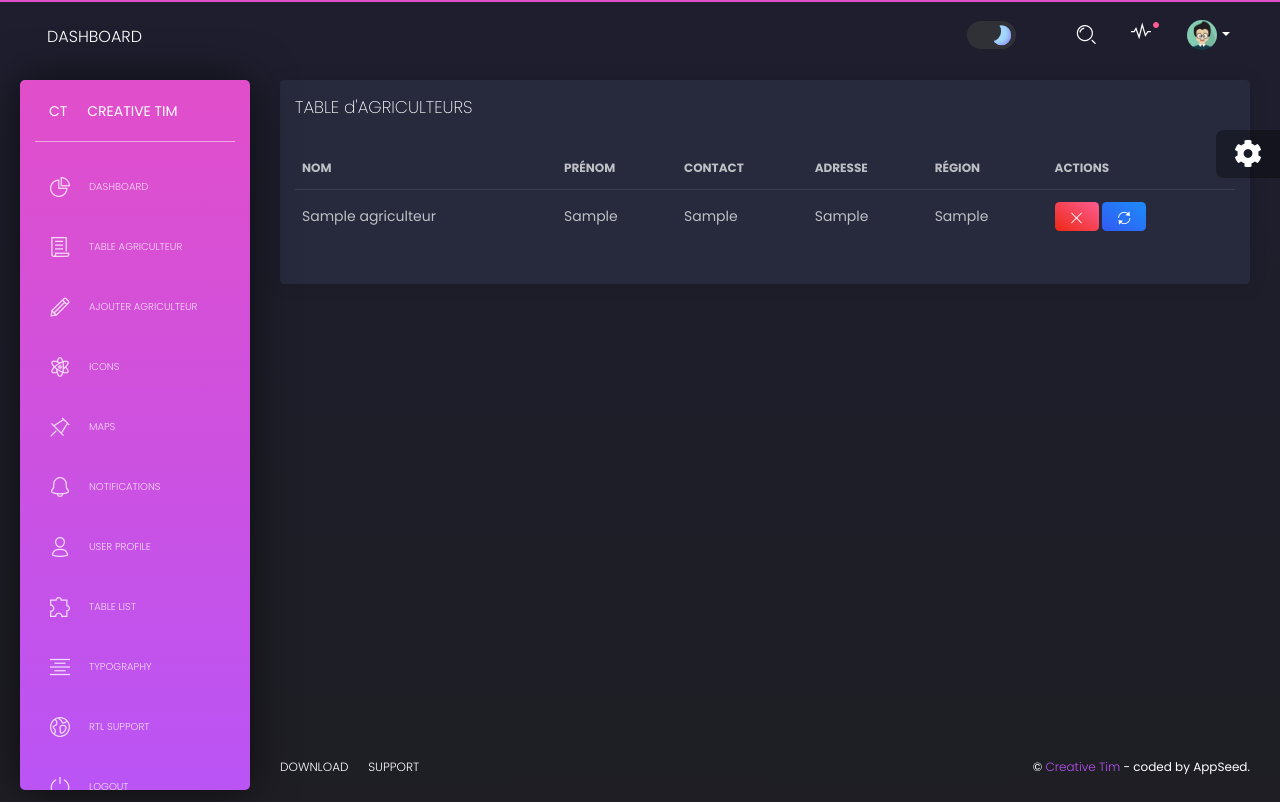
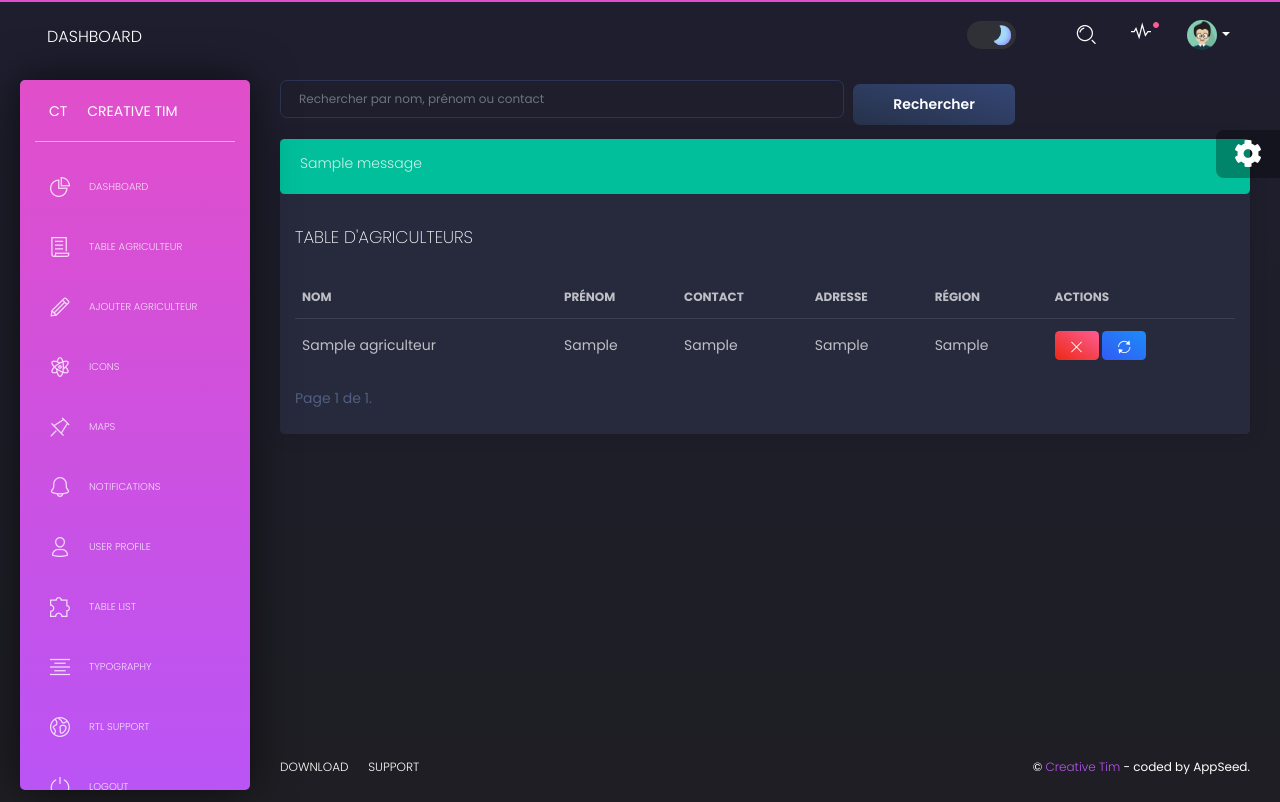
Before and after one commit to Manel007/Django_Prevision, a Django app: page /agriculteurs/list/ in a window 1280 px wide. Run offline with Django 3.2, Linux system fonts and the light colour scheme; tables that the repository leaves empty hold one stand-in row (values such as "Sample post"); one stand-in notice (Sample message) is shown; some libraries are stand-ins or nearby versions.

Commit message:
changements

```diff
--- a/apps/agriculteur/templates/agriculteur/list.html
+++ b/apps/agriculteur/templates/agriculteur/list.html
@@ -10,15 +10,39 @@
 <div class="content">
     <div class="row">
         <div class="col-md-12">
-        <div class="card ">
+            <form method="GET" action="{% url 'list_agriculteurs' %}">
+                <div class="row">
+                    <div class="col-md-7 pr-md-1">
+                        <div class="form-group">
+                            <input type="text" class="form-control me-5" name="search" placeholder="Rechercher par nom, prénom ou contact" value="{{ search_query|default:'' }}">
+                        </div>
+                    </div>
+                    <div class="col-md-5 px-md-1">
+                        <div class="form-group">
+                            <button class="btn btn-outline-secondary" type="submit">Rechercher</button>
+                        </div>
+                    </div>
+                </div>
+            </form>
+
+            <div class="card">
+                {% if messages %}
+                <div class="alert alert-success">
+                    {% for message in messages %}
+                    <p>{{ message }}</p>
+                    {% endfor %}
+                </div>
+                {% endif %}
+
                 <div class="card-header">
-            <h4 class="card-title"> TABLE d'AGRICULTEURS </h4>
+                    <h4 class="card-title"> TABLE D'AGRICULTEURS </h4>
                 </div>
+
                 <div class="card-body">
                     <div class="table-responsive">
-              {% if agriculteurs %}
-              <table class="table tablesorter " id="">
-                <thead class=" text-primary">
+                        {% if page_obj %}
+                        <table class="table tablesorter">
+                            <thead class="text-primary">
                                 <tr>
                                     <th>Nom</th>
                                     <th>Prénom</th>
@@ -29,7 +53,7 @@
                                 </tr>
                             </thead>
                             <tbody>
-                  {% for agriculteur in agriculteurs %}
+                                {% for agriculteur in page_obj %}
                                 <tr>
                                     <td>{{ agriculteur.nom }}</td>
                                     <td>{{ agriculteur.prenom }}</td>
@@ -45,16 +69,50 @@
                                             </button>
                                         </form>
                                         <a href="{% url 'edit_agriculteur' agriculteur.id %}" class="btn btn-info btn-sm" title="Modifier">
-                         <i class="tim-icons icon-refresh-02" title=></i>
+                                            <i class="tim-icons icon-refresh-02"></i>
                                         </a>
-
                                     </td>
                                 </tr>
                                 {% endfor %}
                             </tbody>
                         </table>
+
+
+
+                        <div class="pagination">
+                          <span class="step-links">
+                              {% if page_obj.has_previous %}
+                              <!-- Icône pour aller à la première page -->
+                              <a href="?page=1" class="btn btn-secondary">
+                                  <i class="tim-icons icon-minimal-left"></i><i class="tim-icons icon-minimal-left"></i>
+                              </a>
+                              <!-- Icône pour aller à la page précédente -->
+                              <a href="?page={{ page_obj.previous_page_number }}" class="btn btn-secondary">
+                                  <i class="tim-icons icon-minimal-left"></i>
+                              </a>
+                              {% endif %}
+
+                              <span class="current">
+                                  Page {{ page_obj.number }} de {{ page_obj.paginator.num_pages }}.
+                              </span>
+
+                              {% if page_obj.has_next %}
+                              <!-- Icône pour aller à la page suivante -->
+                              <a href="?page={{ page_obj.next_page_number }}" class="btn btn-secondary">
+                                  <i class="tim-icons icon-minimal-right"></i>
+                              </a>
+                              <!-- Icône pour aller à la dernière page -->
+                              <a href="?page={{ page_obj.paginator.num_pages }}" class="btn btn-secondary">
+                                  <i class="tim-icons icon-minimal-right"></i><i class="tim-icons icon-minimal-right"></i>
+                              </a>
+                              {% endif %}
+                          </span>
+                      </div>
+
+
+
                         {% else %}
-              <p > Aucun agriculteur trouvé </p>
+                        <p>Aucun agriculteur trouvé</p>
                         {% endif %}
                     </div>
                 </div>
--- a/apps/agriculteur/views.py
+++ b/apps/agriculteur/views.py
@@ -4,15 +4,33 @@ from django.http import HttpResponseRedirect
 from django.urls import reverse
 import re
 from django.contrib import messages
+from django.db.models import Q
+from django.core.paginator import Paginator
+
 
 
 # Create your views here.
 
 def list_agriculteurs(request):
+    query = request.GET.get('search', '')  # Récupérer la chaîne de recherche
     agriculteurs = Agriculteur.objects.all()  # Récupérer tous les agriculteurs
+
+    # Si une recherche est effectuée, filtrer les agriculteurs
+    if query:
+        agriculteurs = agriculteurs.filter(
+            Q(nom__icontains=query) | Q(prenom__icontains=query) | Q(contact__icontains=query)
+        )
+
+    # Ajouter la pagination ici
+    paginator = Paginator(agriculteurs, 5)  # Limite à 5 agriculteurs par page
+    page_number = request.GET.get('page')
+    page_obj = paginator.get_page(page_number)
+
     return render(request, 'agriculteur/list.html', {
-        'agriculteurs': agriculteurs,
+        'page_obj': page_obj,  # Passe l'objet de pagination à votre template
+        'search_query': query,  # Passe la chaîne de recherche au template
     })
+
 
 
 def create_agriculteurs(request):
@@ -84,6 +102,7 @@ def delete_agriculteur(request, agriculteur_id):
 
     if request.method == 'POST':
         agriculteur.delete()
+        messages.success(request, "Agriculteur supprimé avec succès.")
         return redirect('list_agriculteurs')
 
     return render(request, 'agriculteur/list.html')
```
Also changed, not shown: apps/agriculteur/templates/agriculteur/create.html (+1 -7 lines). Lines whose indentation alone changed are shown as unchanged.
